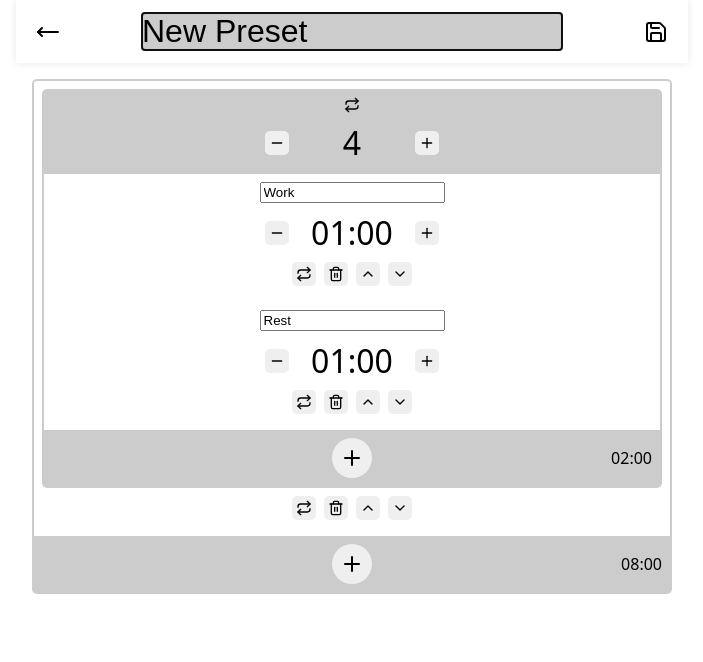
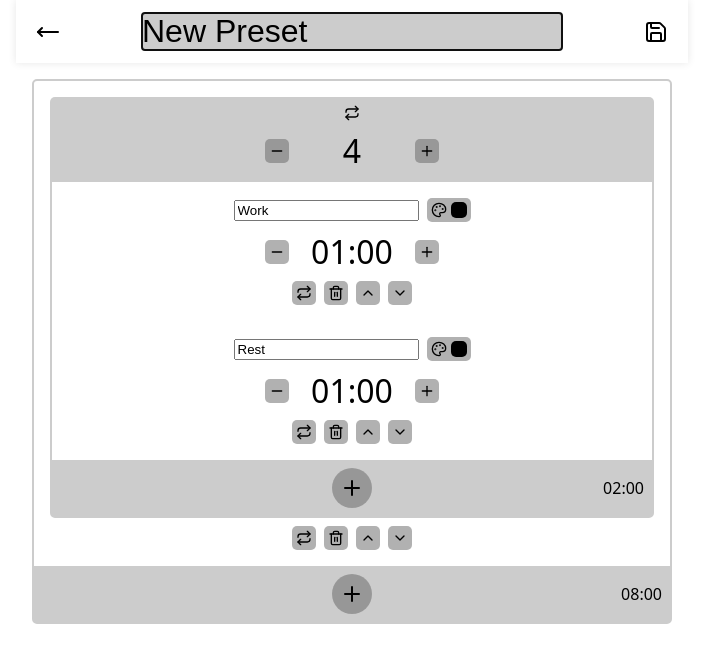
Before and after one commit to Garciat/programmable-timer-app, a React (Vite) app: page /new in a window 1280 px wide. Shown: the top 662 px of the page, without its empty margins (288-991 px from the left). Built offline with nearby package versions, Linux system fonts and the light colour scheme.

Commit message:
add color picker for period

```diff
--- a/src/app/schema.ts
+++ b/src/app/schema.ts
@@ -24,7 +24,7 @@ export const TimerPeriodSchema = z.object({
   kind: z.literal("period"),
   name: z.string().min(NAME_MIN).max(NAME_MAX),
   seconds: z.number().min(PERIOD_TIME_MIN).max(PERIOD_TIME_MAX),
-  color: z.string().regex(/^[#][0-9a-f]{6}$/i).optional().default("#b88a1d"),
+  color: z.string().regex(/^[#][0-9a-f]{6}$/i).optional(),
 });
 
 export const TimerSequenceSchema = z.object({
--- a/src/components/PresetEditor.module.css
+++ b/src/components/PresetEditor.module.css
@@ -11,7 +11,6 @@
   flex-direction: column;
   align-items: stretch;
   justify-content: flex-start;
-  gap: 0.5rem;
 
   border: 2px solid var(--background-color-off1);
   border-radius: var(--radius);
@@ -21,7 +20,6 @@
   flex-direction: column;
   align-items: stretch;
   justify-content: flex-start;
-  gap: 0.5rem;
 }
 .sequence-editor-item {
   display: flex;
@@ -30,7 +28,7 @@
   justify-content: flex-start;
   gap: 0.5rem;
 
-  padding: 0.5rem;
+  padding: 1rem;
 }
 .sequence-editor-item-value {
   flex-grow: 1;
@@ -178,3 +176,53 @@
 
   padding: 0.25rem;
 }
+
+.color-picker {
+  display: flex;
+  flex-direction: row;
+  align-items: center;
+  justify-content: center;
+  gap: 0.25rem;
+
+  cursor: pointer;
+  padding: 0.25rem;
+  border-radius: var(--radius);
+  background: rgba(100, 100, 100, 0.5);
+}
+
+.color-input {
+  overflow: hidden;
+  appearance: none;
+  -moz-appearance: none;
+  -webkit-appearance: none;
+  background: none;
+  border: 0;
+  cursor: pointer;
+  padding: 0;
+  width: 1rem;
+  height: 1rem;
+  border-radius: var(--radius);
+}
+
+.color-input:focus {
+  border-radius: var(--radius);
+  outline: none;
+}
+
+.color-input::-webkit-color-swatch-wrapper {
+  padding: 0;
+}
+
+.color-input::-webkit-color-swatch {
+  border: 0;
+  border-radius: 0;
+}
+
+.color-input::-moz-color-swatch,
+.color-input::-moz-focus-inner {
+  border: 0;
+}
+
+.color-input::-moz-focus-inner {
+  padding: 0;
+}
--- a/src/components/PresetEditor.tsx
+++ b/src/components/PresetEditor.tsx
@@ -3,11 +3,14 @@ import {
   ChevronDown,
   ChevronUp,
   Minus,
+  Palette,
   Plus,
   Repeat,
   Trash2,
 } from "lucide-react";
 
+import { HStack } from "../lib/box/mod.ts";
+import { contrastForegroundColor } from "../utils/color.ts";
 import { formatSeconds } from "../utils/time.ts";
 import { clamp } from "../utils/number.ts";
 import { PERIOD_TIME_MAX, PERIOD_TIME_MIN } from "../app/constants.ts";
@@ -109,23 +112,34 @@ function SequenceEditor(
 
   const buttonSize = 16;
 
+  const getItemColor = useCallback((timer: TimerElement) => {
+    if (timer.kind === "period" && timer.color) {
+      return {
+        backgroundColor: timer.color,
+        color: contrastForegroundColor(timer.color),
+      };
+    }
+  }, []);
+
   return (
     <div className={classes["sequence-editor"]}>
       <div className={classes["sequence-editor-items"]}>
         {timer.elements.map((element, index) => (
-          <div key={index} className={classes["sequence-editor-item"]}>
+          <div
+            key={index}
+            className={classes["sequence-editor-item"]}
+            style={{ ...getItemColor(element) }}
+          >
             <div className={classes["sequence-editor-item-value"]}>
               <TimerEditor
                 timer={element}
-                onChange={(newElement) =>
-                  updateElement(index, newElement)}
+                onChange={(newElement) => updateElement(index, newElement)}
               />
             </div>
             <footer>
               <button
                 type="button"
-                onClick={() =>
-                  loopElement(index)}
+                onClick={() => loopElement(index)}
               >
                 <Repeat size={buttonSize} />
               </button>
@@ -209,13 +223,32 @@ function PeriodEditor(
     });
   }, [onChange, timer]);
 
+  const updateColor = useCallback(
+    (event: React.ChangeEvent<HTMLInputElement>) => {
+      onChange({ ...timer, color: event.target.value });
+    },
+    [onChange, timer],
+  );
+
   return (
     <div className={classes["period-editor"]}>
-      <input
-        type="text"
-        value={timer.name}
-        onChange={(event) => updateName(event.target.value)}
-      />
+      <HStack gap="0.5rem">
+        <input
+          type="text"
+          value={timer.name}
+          onChange={(event) => updateName(event.target.value)}
+        />
+        <label className={classes["color-picker"]}>
+          <Palette size={16} />
+          <input
+            type="color"
+            value={timer.color}
+            onChange={updateColor}
+            className={classes["color-input"]}
+          />
+        </label>
+      </HStack>
+
       <SecondsEditor value={timer.seconds} onChange={updateSeconds} />
     </div>
   );
--- a/src/index.css
+++ b/src/index.css
@@ -19,4 +19,6 @@ button {
   border: 0;
   border-radius: var(--radius);
   padding: 0.25rem;
+  color: inherit;
+  background-color: rgba(100, 100, 100, 0.5);
 }
```
